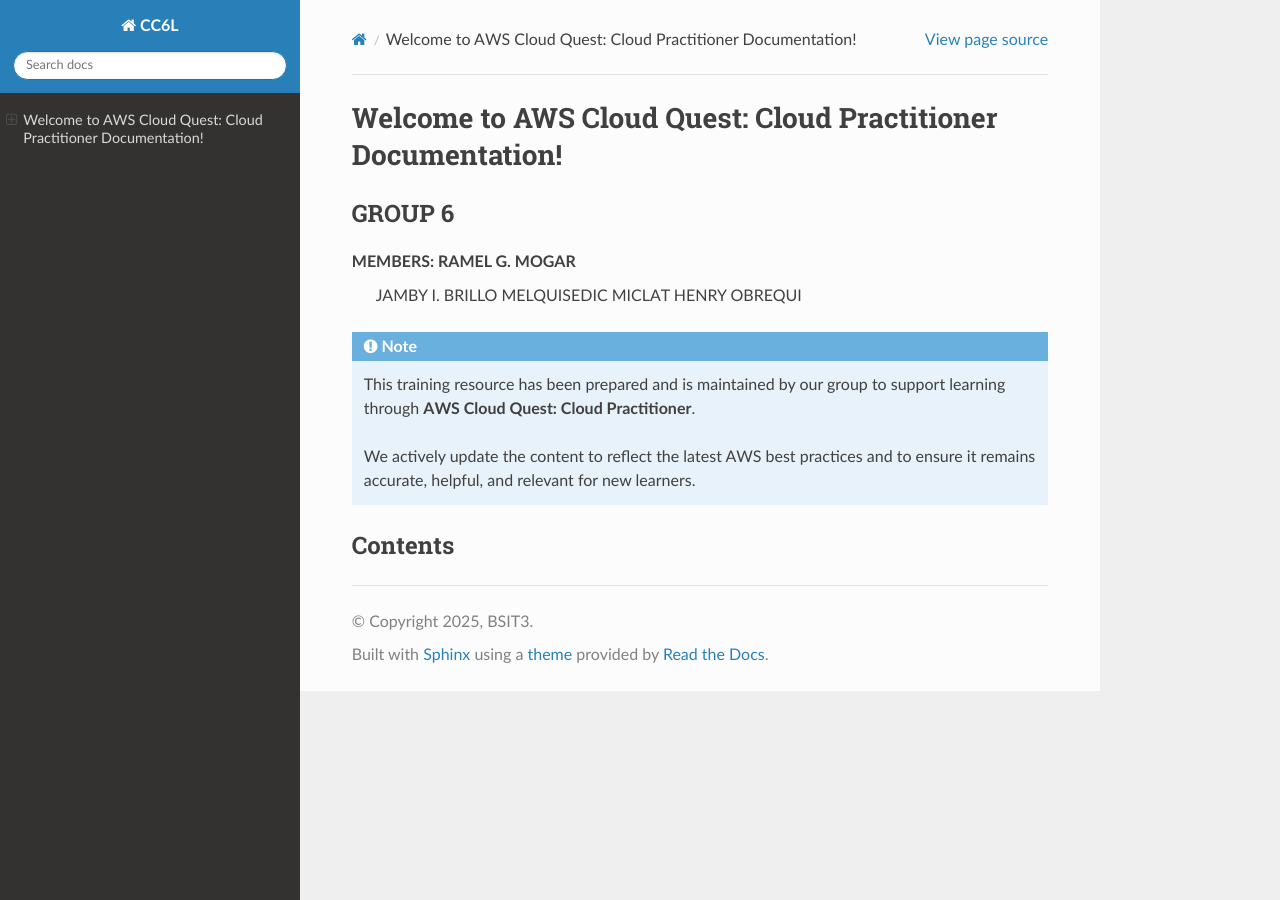
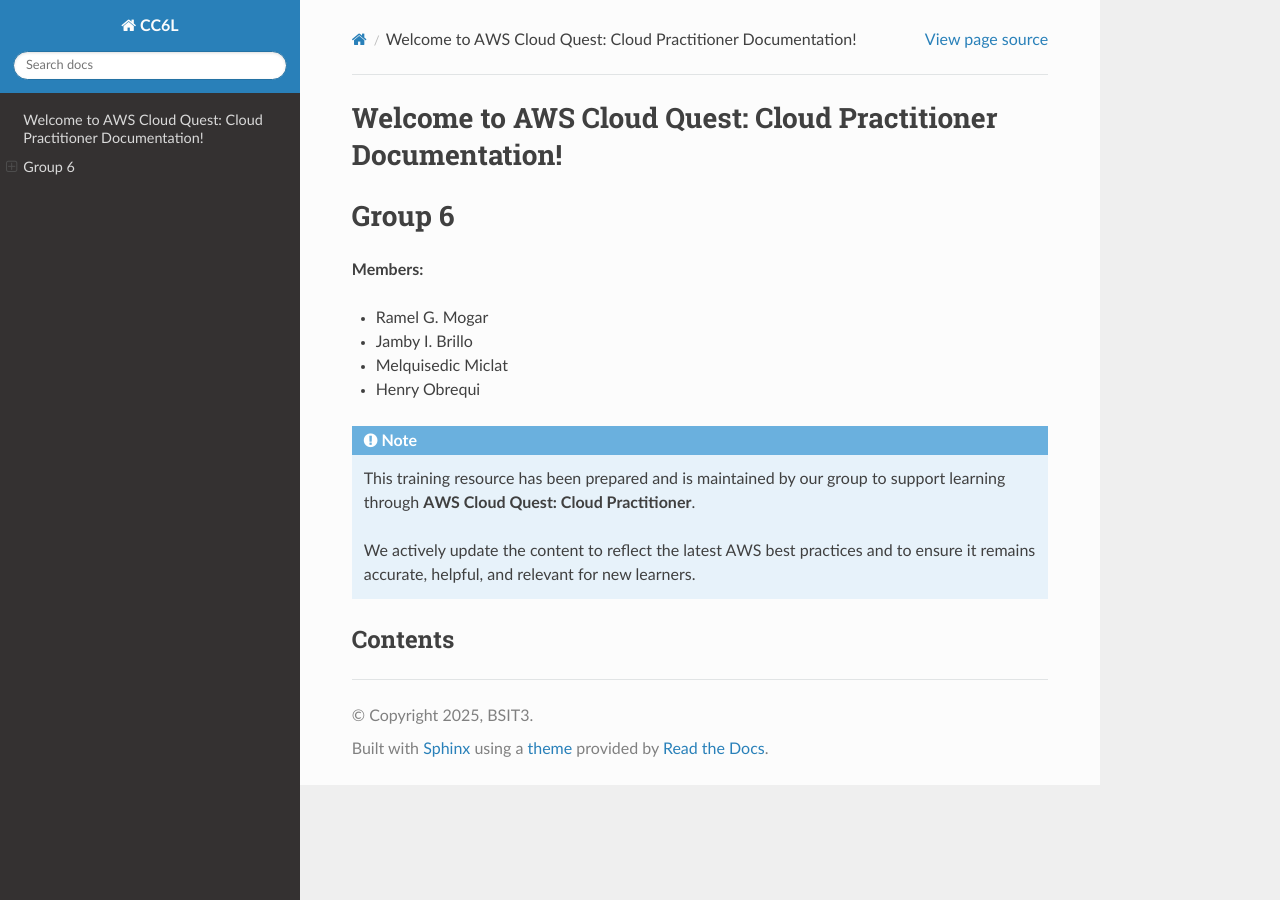
Before and after one commit to jambybrillo/aws_partitioner, a Sphinx documentation site: the page built from docs/source/index.rst, in a window 1280 px wide. Built offline with Sphinx 7.4.7 and the Read the Docs theme 3.1.0, drawn with Linux system fonts in a browser that asks for light colours; pages that are not in the unit, such as notebooks, are missing from menus; some of the changed lines change nothing that is shown.

Commit message:
Update index.rst

```diff
--- a/docs/source/index.rst
+++ b/docs/source/index.rst
@@ -1,13 +1,16 @@
 Welcome to AWS Cloud Quest: Cloud Practitioner Documentation!
 =============================================================
 
-GROUP 6
--------------
+Group 6
+=======
 
-MEMBERS:   RAMEL G. MOGAR
-           JAMBY I. BRILLO
-           MELQUISEDIC MICLAT
-           HENRY OBREQUI
+**Members:**
+
+- Ramel G. Mogar
+- Jamby I. Brillo
+- Melquisedic Miclat
+- Henry Obrequi
+
 
 .. note::
 
```
